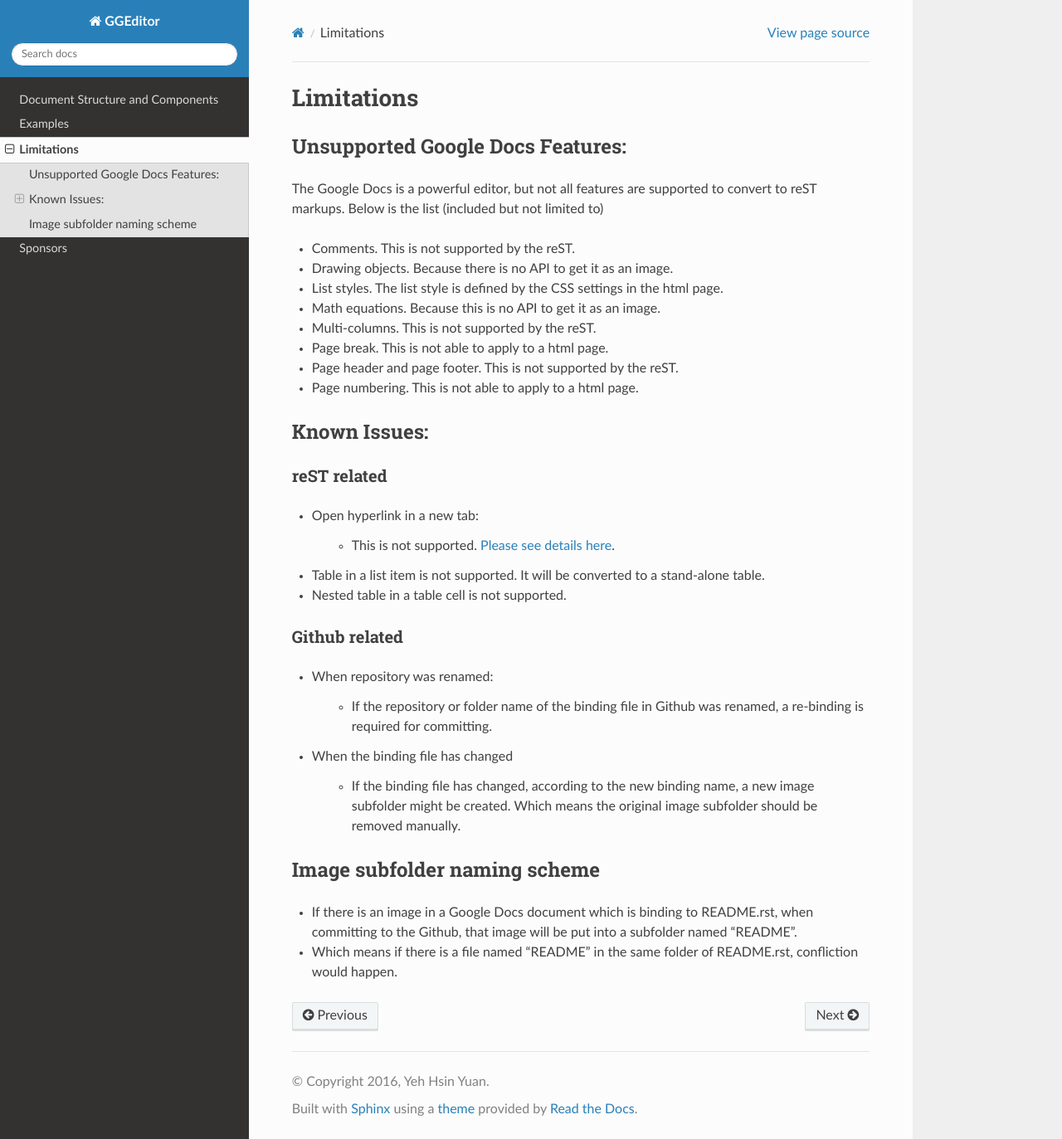
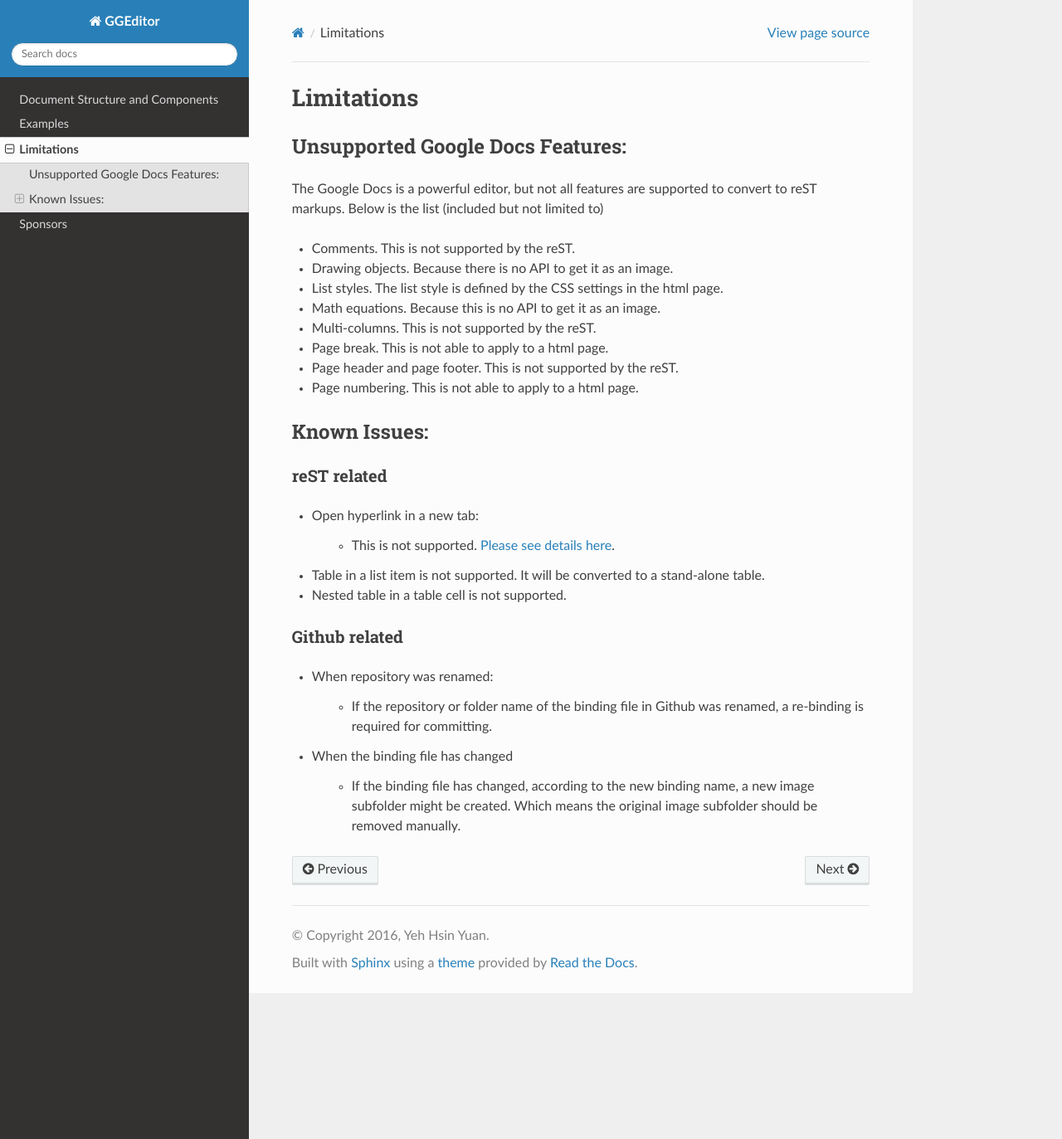
Before and after one commit to iapyeh/GGeditor, a Sphinx documentation site: the page built from docs/Limitations.rst, in a window 1280 px wide and 1373 px high. Shown: the whole window at 83% size. Built offline with Sphinx 7.4.7 and the Read the Docs theme 2.0.0, drawn with Linux system fonts in a browser that asks for light colours.

Commit message:
Google Docs reST Editor@2016-11-16 18:17:27

```diff
--- a/docs/Limitations.rst
+++ b/docs/Limitations.rst
@@ -50,13 +50,4 @@ Github related
 
     * If the binding file has changed, according to the new binding name, a new  image subfolder might be created. Which means the original image subfolder should be removed manually.
 
-.. _h1851781a7781866c373d74142e52a:
-
-Image subfolder naming scheme
-*****************************
-
-* If there is an image in a Google Docs document which is binding to README.rst, when committing to the Github, that image will be put into a subfolder named “README”.
-* Which means if there is a file named “README” in the same folder of README.rst, confliction would happen.
-
-
 .. _`Please see details here`: https://github.com/sphinx-doc/sphinx/issues/1634
```
